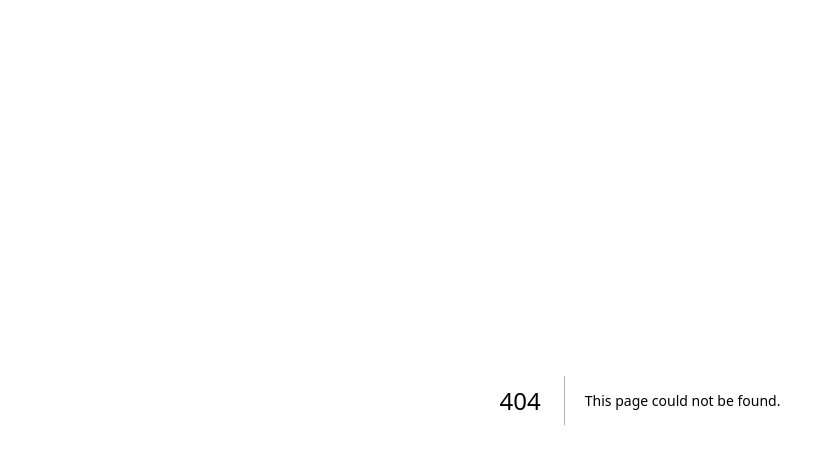
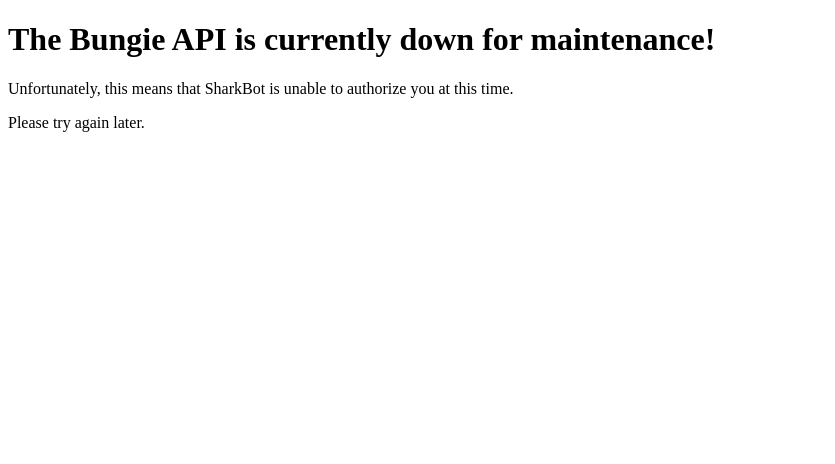
Before and after one commit to ChaosCantrip/SharkBotOnline, a Next.js app: page /bungie_auth/maintenance in a window 1280 px wide. Before the commit this address had no page. Shown: the top 464 px of the page, without its empty margins (0-835 px from the left). Built offline with nearby package versions, Linux system fonts and the light colour scheme.

Commit message:
Added /bungie_auth/maintenance

```diff
--- /dev/null
+++ b/src/app/bungie_auth/maintenance/page.js
@@ -0,0 +1,11 @@
+export default function BungieAuthMaintenance(){
+    return (
+        <div>
+            <h1>The Bungie API is currently down for maintenance!</h1>
+            <div>
+                <p>Unfortunately, this means that SharkBot is unable to authorize you at this time.</p>
+                <p>Please try again later.</p>
+            </div>
+        </div>
+    )
+}
```
